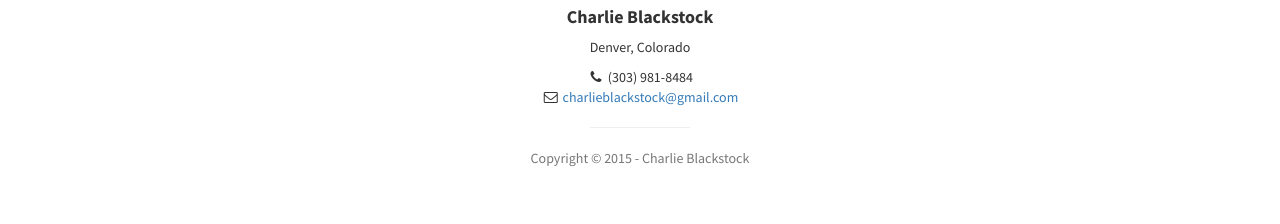
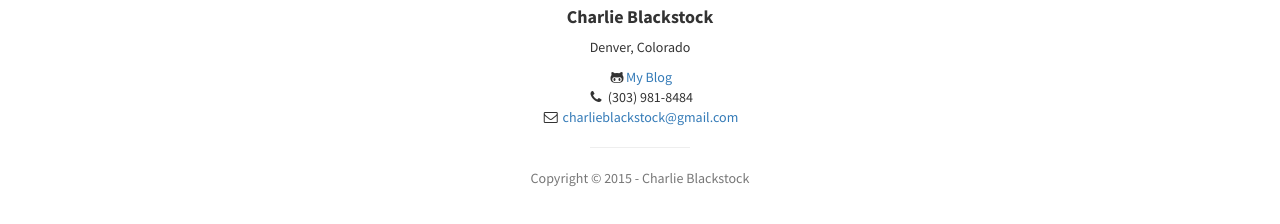
Before and after one commit to blackstc/portfolio, a plain HTML site: page index.html in a window 1280 px wide. Shown: the part 2614-2838 px from the top of the page. Drawn offline with nearby package versions, Linux system fonts and the light colour scheme.

Commit message:
added blog link to website

```diff
--- a/index.html
+++ b/index.html
@@ -231,6 +231,7 @@
                       </h4>
                       <p>Denver, Colorado</p>
                       <ul class="list-unstyled">
+                          <li><i class="fa  fa-github-alt fa-fw"></i><a href="//charlies-mini-blogs.ghost.io/">My Blog</a></li>
                           <li><i class="fa fa-phone fa-fw"></i> (303) 981-8484</li>
                           <li><i class="fa fa-envelope-o fa-fw"></i>  <a href="mailto:charlieblackstock@example.com">charlieblackstock@gmail.com</a>
                           </li>
```
